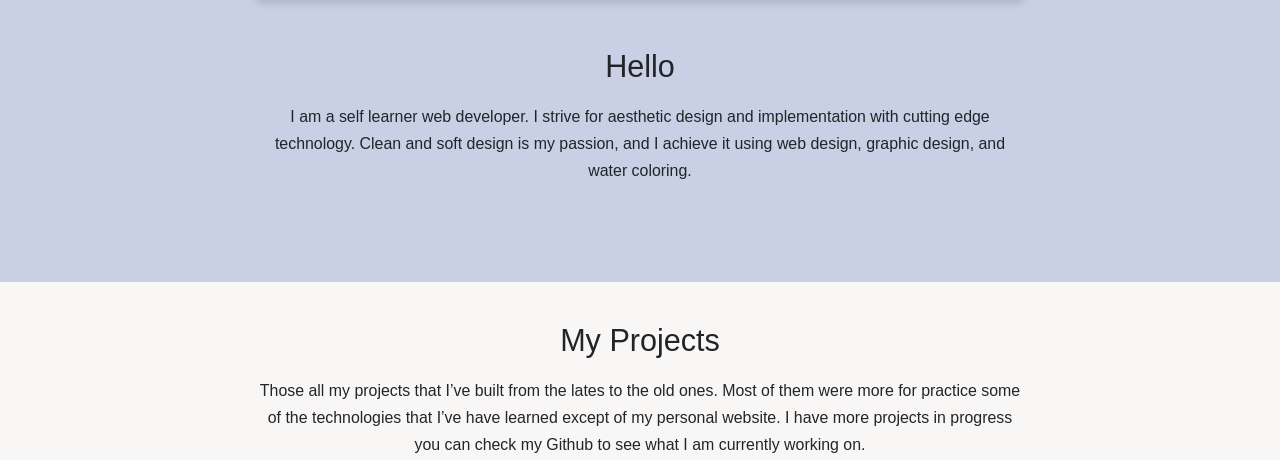
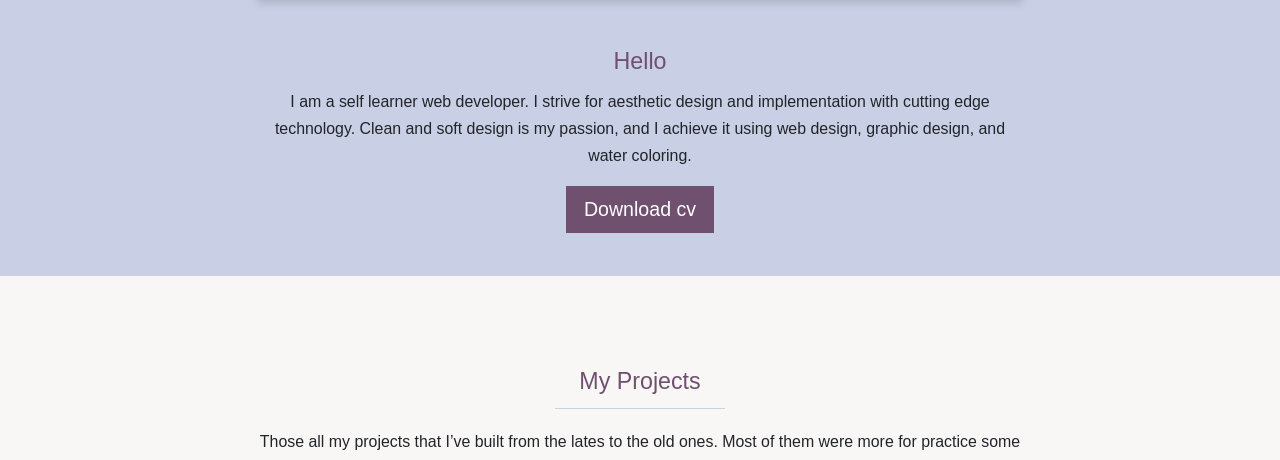
Before and after one commit to LIzasali123/Resume, a Vue app: page / in a window 1280 px wide. Shown: the part 481-941 px from the top of the page. Built offline with nearby package versions, Linux system fonts and the light colour scheme.

Commit message:
cv download btn

```diff
--- a/package.json
+++ b/package.json
@@ -12,13 +12,15 @@
     "@fortawesome/free-brands-svg-icons": "^5.8.2",
     "@fortawesome/free-solid-svg-icons": "^5.8.2",
     "@fortawesome/vue-fontawesome": "^0.1.6",
+    "axios": "^0.19.0",
     "bootstrap": "^4.3.1",
     "core-js": "^2.6.5",
     "i": "^0.3.6",
     "jquery": "^3.4.1",
     "npm": "^6.9.0",
     "popper.js": "^1.15.0",
-    "vue": "^2.6.10"
+    "vue": "^2.6.10",
+    "vue-axios": "^2.1.4"
   },
   "devDependencies": {
     "@vue/cli-plugin-babel": "^3.7.0",
--- a/src/App.vue
+++ b/src/App.vue
@@ -62,7 +62,7 @@ body {
   }
   .layoutGrid {
     display: grid;
-  grid-template-rows: 10vh 40vh 10vh min-content 5vh min-content 5vh min-content 5vh min-content 5vh min-content 10vh min-content 10vh 5vh;
+    grid-template-rows: 10vh 40vh 10vh min-content 10vh min-content 10vh min-content 10vh min-content 10vh min-content 10vh min-content 10vh min-content;
     grid-template-columns: 10vw 10vw 30vw 30vw 10vw 10vw;
 
     @include respond(tab-land) {
@@ -97,5 +97,40 @@ body {
       z-index: -1;
     }
   }
+  .text {
+    text-align: center;
+    &__heading {
+      color: $color-heading;
+      margin: 0 auto 1.5rem auto !important;
+      border-bottom: $color-border;
+      width: max-content;
+      padding: 1rem 2rem !important;
+      font-size: $font-size-big;
 
+      @include respond(phone-medium) {
+        font-size: $font-size-small;
+      }
+    }
+    &--header {
+      border-bottom: none;
+      padding: 0!important;
+      width: min-content;
+      margin: 0 auto 1rem auto !important;
+    }
+    &__content {
+      font-size: $font-size-small;
+
+      @include respond(phone-medium) {
+        font-size: $font-size-smallest;
+      }
+    }
+  }
+  img {
+      width: 100%;
+      height: 100%;
+      border-radius: inherit;
+  }
+  span {
+    color: $color-heading;
+  }
 </style>
--- a/src/components/footer/footer.vue
+++ b/src/components/footer/footer.vue
@@ -9,18 +9,15 @@
         grid-column: 1 / 7;
         grid-row: 16 / 17;
         display: flex;
-        // background: linear-gradient(to right bottom, rgba(201, 207, 229, 0.6), rgba(168, 151, 183, 0.6));
         background-color: $color-purple-light;
         color: $color-heading;
         justify-content: center;
         align-items: center;
+        font-size: $font-size-small;
 
         &__text {
             padding: 0.7rem !important;
 
-            @include respond(phone-medium) {
-                font-size: $font-size-small;
-            }
             @include respond(phone-small) {
                 font-size: $font-size-smallest;
             }
--- a/src/components/galleryProjects/galleryProjects.vue
+++ b/src/components/galleryProjects/galleryProjects.vue
@@ -35,8 +35,9 @@ export default {
 
 <style lang="scss">
     .projectGal {
+        grid-column: 2 / 6;
         grid-row: 8 / 9;
-        grid-column: 2 / 6;
+
         display: grid;
         grid-template-columns: repeat(3, minmax(10rem, 1fr));
         grid-template-rows: repeat(3, min-content);
@@ -126,7 +127,6 @@ export default {
                     font-size: $font-size-smallest;
                 }
             }
-
             &__icon {
                 width: 2.2rem !important;
                 height: 2.2rem;
--- a/src/components/header/header.vue
+++ b/src/components/header/header.vue
@@ -1,40 +1,89 @@
 <template>
     <div class="header">
-        <h1 class="header__heading">Hello</h1>
-        <p class="header__content">
+        <h1 class="text text--header text__heading">Hello</h1>
+        <p class="text text__content">
             I am a self learner web developer.
             I strive for aesthetic design and implementation with cutting edge technology.
             Clean and soft design is my passion, and I achieve it using web design, graphic design, and water coloring.
         </p>
+        <div class="btncv">
+            <a class="btncv--cv" href="../../assets/me.jpeg" download>Download cv</a>
+        </div>
+        <!-- <button @click="downloadWithAxios">Download file with Vue Resource</button> -->
     </div>
 </template>
 <script>
+import axios from 'axios'
+// import VueAxios from 'vue-axios'
 export default {
-    data: function() {
+    data() {
         return {
-
-            hover: false,
-            show: false
-        };
+            url:'../../img/me.png'
+        }
+    },
+    methods: {
+        forceFileDownload(response){
+            const url = window.URL.createObjectURL(new Blob([response.data]));
+            const link = document.createElement('a');
+            link.href = url;
+            link.setAttribute('download', 'file.png'); //or any other extension;
+            document.body.appendChild(link);
+            link.click();
+        },
+        // downloadWithVueResource() {
+        //     this.$http({
+        //         method: 'get',
+        //         url: this.url,
+        //         responseType: 'arraybuffer'
+        //     })
+        //     .then(response => {
+        //         this.forceFileDownload(response);
+        //     })
+        //     .catch(() => console.log('error occured'));
+        // }
+        // },
+        downloadWithAxios(){
+            axios({
+                method: 'get',
+                url: this.url,
+                responseType: 'arraybuffer'
+            })
+            .then(response => {
+                this.forceFileDownload(response)
+            })
+            .catch(() => console.log('error occured'))
+        }
     }
 }
 </script>
-
 
 <style lang="scss">
     .header {
         grid-column: 3 / 5;
         grid-row: 4 / 5;
 
-        margin: 4rem 0 !important;
-        margin-bottom: 8rem !important;
-        text-align: center;
+        margin: 4rem 0 4rem 0 !important;
+    }
+    .btncv {
+       margin-top: 2rem !important;
+       text-align: center;
+        &--cv {
+            color: white;
+            transition: transform .3s;
+            background-color: $color-heading;
+            padding: 1rem 1.5rem !important;
+            border: 3px solid $color-purple-light;
 
-        &__heading {
-            margin-bottom: 1.5rem !important;
-        }
-        &__content{
-            font-size: $font-size-small;
+            &:hover, &:focus {
+                transform: translateY(-1rem);
+                text-decoration: none;
+                color: white;
+                border: 3px solid white;
+            }
+            @include respond(phone-medium) {
+                font-size: $font-size-small;
+                padding: 0.5rem 1rem !important;
+            }
         }
     }
 </style>
--- a/src/components/infoDiploma/infoDiploma.vue
+++ b/src/components/infoDiploma/infoDiploma.vue
@@ -1,7 +1,7 @@
 <template>
     <div class="infoDiploma">
-        <h1 class=infoDiploma__heading>This is the curses that I've taken</h1>
-        <p class="infoDiploma__content">
+        <h1 class="text text__heading">Curses that I've taken</h1>
+        <p class="text text__content">
             This is the curses that I've taken.
             They taught me a lot and with the help of the curse staff I was able to ask questions and get answers.
             Of course they only covered their subjects so mostly I was self learning from the internet as well.
@@ -9,22 +9,10 @@
         </p>
     </div>
 </template>
-<script>
-export default {
 
-}
-</script>
 <style lang="scss">
     .infoDiploma {
         grid-column: 3 / 5;
         grid-row: 10 / 11;
-
-        text-align: center;
-        &__heading {
-            margin-bottom: 1.5rem !important;
-        }
-        &__content {
-            font-size: $font-size-small;
-        }
     }
 </style>
--- a/src/components/infoPersonal/infoPersonal.vue
+++ b/src/components/infoPersonal/infoPersonal.vue
@@ -1,7 +1,7 @@
 <template>
     <div class="infoPersonal">
-        <h1 class="infoPersonal__heading"> So who am I?</h1>
-        <p class="infoPersonal__content">
+        <h1 class="text text__heading"> So who am I?</h1>
+        <p class="text text__content">
             I am passionate web developer I like to design and build websites.
             One of the most fun parts for me is to organize my CSS/SCSS folders and to break a part my html to a lot of reusable components.
             I strive for aesthetic design and implementation with cutting edge technology, and the internet is my best teacher for that.
@@ -18,14 +18,5 @@
     .infoPersonal {
         grid-column: 3 / 5;
         grid-row: 14 / 15;
-        text-align: center;
-
-        &__heading {
-            margin-bottom: 1.5rem !important;
-        }
-        &__content {
-            font-size: $font-size-small;
-        }
-
     }
 </style>
--- a/src/components/infoProjects/infoProjects.vue
+++ b/src/components/infoProjects/infoProjects.vue
@@ -1,33 +1,17 @@
 <template>
     <div class="infoProjects">
-        <h1 class="infoProjects__heading">My Projects</h1>
-        <p class="infoProjects__content">
+        <h1 class="text text__heading">My Projects</h1>
+        <p class="text text__content">
             Those all my projects that I’ve built from the lates to the old ones.
             Most of them were more for practice some of the technologies that I’ve have learned except of my personal website.
             I have more projects in progress you can check my Github to see what I am currently working on.
         </p>
     </div>
 </template>
-<script>
-export default {
-
-}
-</script>
 
 <style lang="scss">
-
     .infoProjects {
         grid-column: 3 / 5;
         grid-row: 6 / 7;
-        text-align: center;
-        font-size: $font-size-small;
-
-        &__heading {
-            margin-bottom: 1.5rem !important;
-        }
-        &__content {
-
-        }
-
     }
 </style>
--- a/src/main.js
+++ b/src/main.js
@@ -2,6 +2,8 @@ import 'bootstrap'
 import 'bootstrap/dist/css/bootstrap.min.css'
 
 import Vue from 'vue'
+import axios from 'axios'
+import VueAxios from 'vue-axios'
 import App from './App.vue'
 
 import { library } from '@fortawesome/fontawesome-svg-core'
@@ -16,7 +18,7 @@ library.add(faLinkedin)
 library.add(faGithubSquare)
 
 Vue.component(FontAwesomeIcon.name, FontAwesomeIcon)
-
+Vue.use(VueAxios, axios)
 Vue.config.productionTip = false
 
 new Vue({
```
Also changed, not shown: src/components/galleryDiploma/galleryDiploma.vue (+6 -21 lines), src/components/galleryProjects/project.vue (+3 -6 lines), src/components/idCard/idCard.vue (+8 -15 lines), 2 other files (tests, documents, lock files or other folders). Lines whose indentation alone changed are shown as unchanged.
